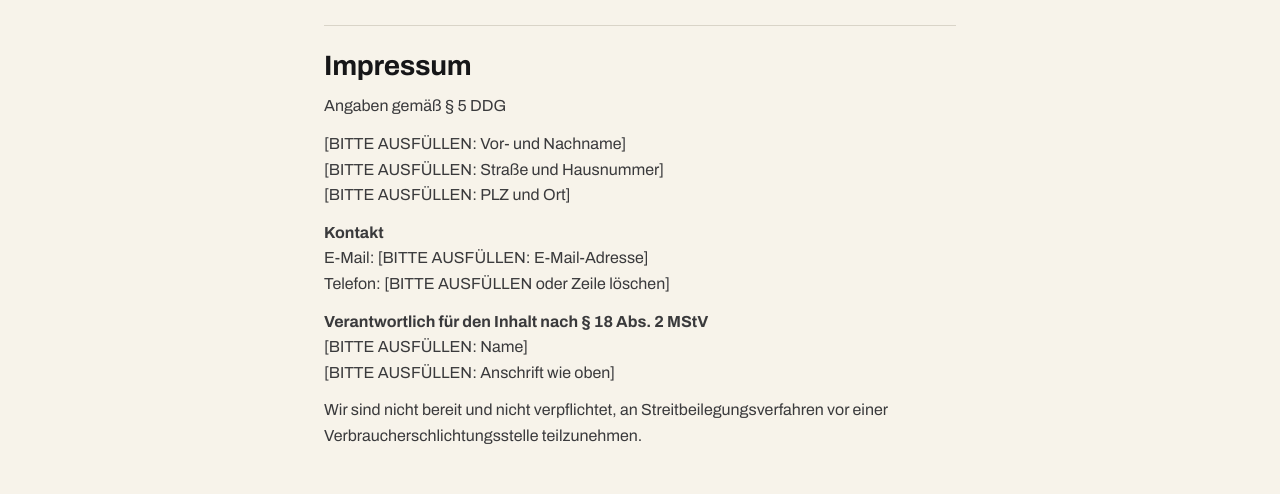
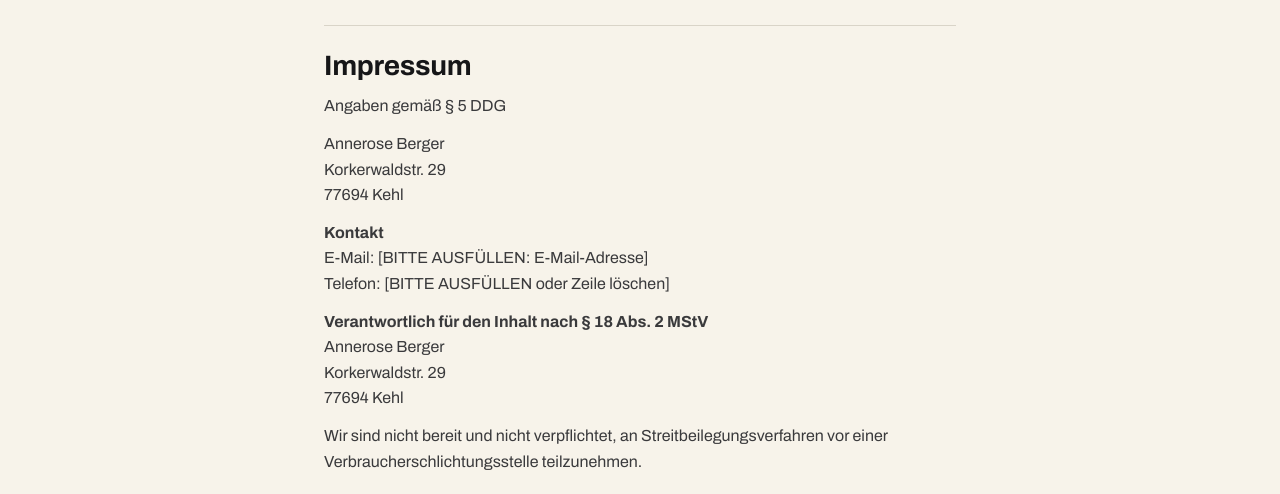
Before and after one commit to oberger4712/annerose-website-2, a website built with Vite: page impressum.html in a window 1280 px wide. Shown: the part 275-769 px from the top of the page. Built offline with nearby package versions, Linux system fonts and the light colour scheme.

```diff
--- a/impressum.html
+++ b/impressum.html
@@ -28,9 +28,9 @@
       <h2>Impressum</h2>
       <p>Angaben gemäß § 5 DDG</p>
       <p>
-        [BITTE AUSFÜLLEN: Vor- und Nachname]<br>
-        [BITTE AUSFÜLLEN: Straße und Hausnummer]<br>
-        [BITTE AUSFÜLLEN: PLZ und Ort]
+        Annerose Berger<br>
+        Korkerwaldstr. 29<br>
+        77694 Kehl
       </p>
       <p>
         <strong>Kontakt</strong><br>
@@ -39,8 +39,9 @@
       </p>
       <p>
         <strong>Verantwortlich für den Inhalt nach § 18 Abs. 2 MStV</strong><br>
-        [BITTE AUSFÜLLEN: Name]<br>
-        [BITTE AUSFÜLLEN: Anschrift wie oben]
+        Annerose Berger<br>
+        Korkerwaldstr. 29<br>
+        77694 Kehl
       </p>
       <p>
         Wir sind nicht bereit und nicht verpflichtet, an Streitbeilegungsverfahren
```
